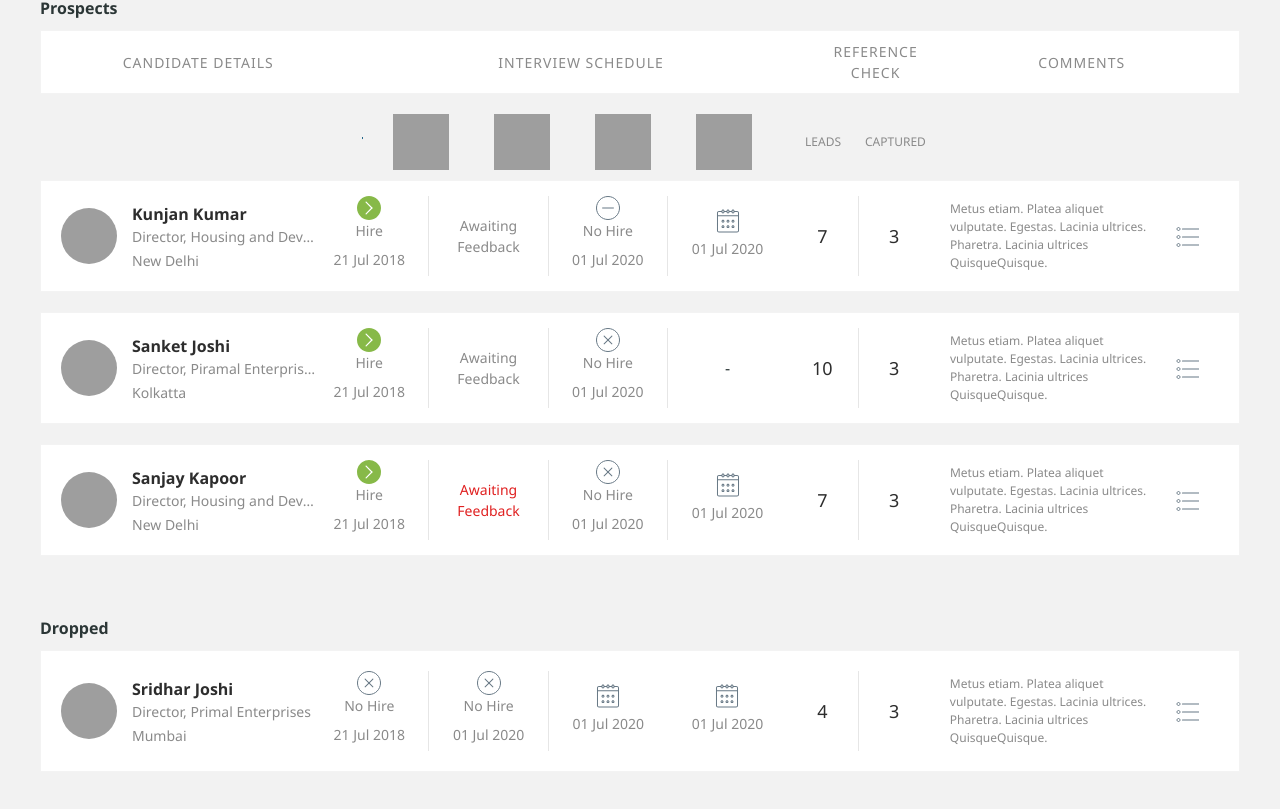
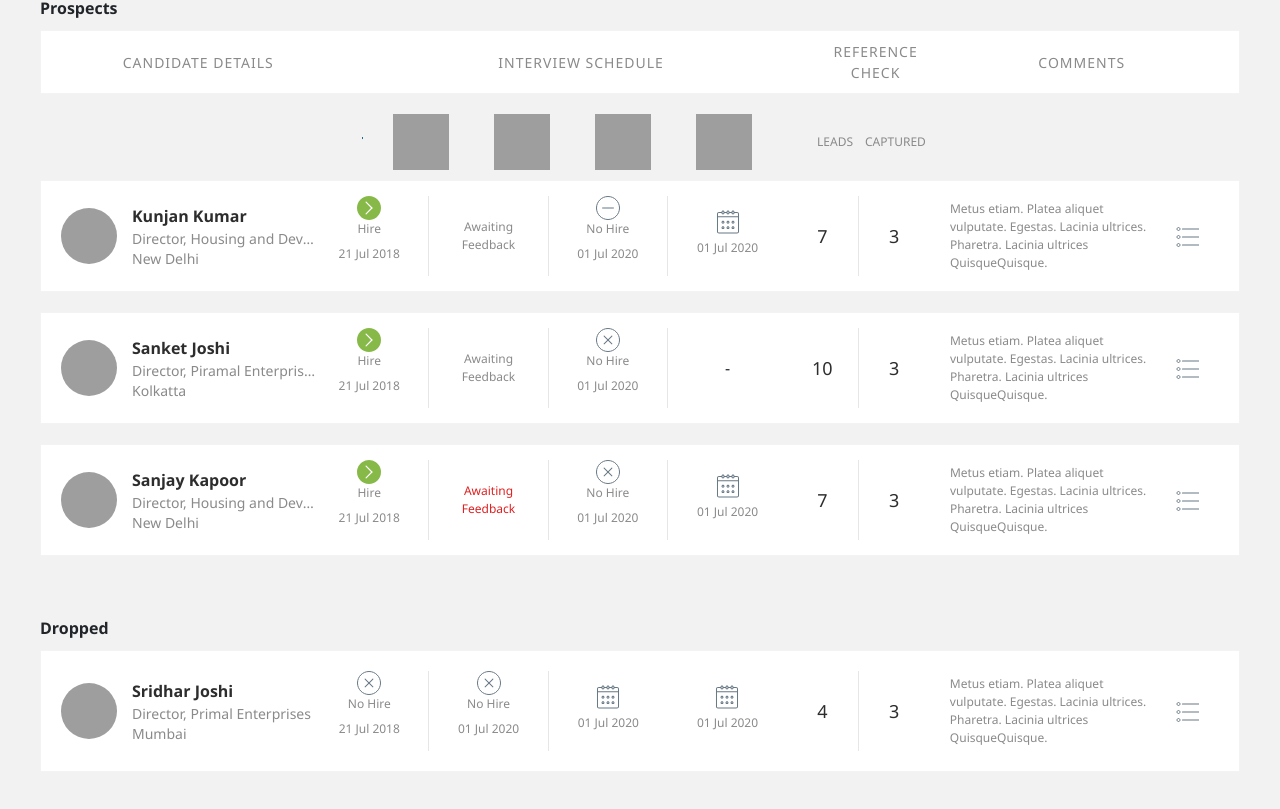
Before and after one commit to Varratharajan-UI/angular-TPM-View, an Angular app: page / in a window 1280 px wide. Shown: the part 297-1106 px from the top of the page. Built offline with nearby package versions, Linux system fonts and the light colour scheme; grey boxes are pictures that could not be loaded.

Commit message:
6 files modified, 3 deleted

```diff
--- a/src/app/app.module.ts
+++ b/src/app/app.module.ts
@@ -3,7 +3,6 @@ import { BrowserModule } from '@angular/platform-browser';
 import { FormsModule } from '@angular/forms';
 
 import { AppComponent } from './app.component';
-import { HelloComponent } from './hello.component';
 import { TpmViewPageComponent } from './tpm-view-page/tpm-view-page.component';
 import { TpmCandidateOfferExtendedComponent } from './tpm-view-page/tpm-candidate-offer-extended/tpm-candidate-offer-extended.component';
 import { TpmCandidateDroppedComponent } from './tpm-view-page/tpm-candidate-dropped/tpm-candidate-dropped.component';
@@ -13,7 +12,6 @@ import { TpmCandidateProspectsComponent } from './tpm-view-page/tpm-candidate-pr
   imports:      [ BrowserModule, FormsModule ],
   declarations: [
     AppComponent,
-    HelloComponent,
     TpmViewPageComponent,
     TpmCandidateOfferExtendedComponent,
     TpmCandidateDroppedComponent,
--- a/src/app/hello.component.ts
+++ /dev/null
@@ -1,10 +0,0 @@
-import { Component, Input } from '@angular/core';
-
-@Component({
-  selector: 'hello',
-  template: `<h1>Hello {{name}}!</h1>`,
-  styles: [`h1 { font-family: Lato; }`]
-})
-export class HelloComponent  {
-  @Input() name: string;
-}
--- a/src/app/tpm-view-page/tpm-candidate-dropped/tpm-candidate-dropped.component.html
+++ b/src/app/tpm-view-page/tpm-candidate-dropped/tpm-candidate-dropped.component.html
@@ -15,21 +15,21 @@
     </div>
     <div class="tpm-view-dropped__cand-dropped">
       <div class="tpm-view-dropped__cand-status-icon spriteimage nohire"></div>
-      <div class="tpm-view-dropped__cand-role">No Hire</div>
-      <div class="tpm-view-dropped__cand-value">21 Jul 2018</div>
+      <div class="tpm-view-dropped__cand-role small">No Hire</div>
+      <div class="tpm-view-dropped__cand-value small">21 Jul 2018</div>
     </div>
     <div class="tpm-view-dropped__cand-dropped">
       <div class="tpm-view-dropped__cand-status-icon spriteimage nohire"></div>
-      <div class="tpm-view-dropped__cand-role">No Hire</div>
-      <div class="tpm-view-dropped__cand-value">01 Jul 2020</div>
+      <div class="tpm-view-dropped__cand-role small">No Hire</div>
+      <div class="tpm-view-dropped__cand-value small">01 Jul 2020</div>
     </div>
     <div class="tpm-view-dropped__cand-dropped vcenter last">
       <div class="tpm-view-dropped__cand-status-icon spriteimage calendar"></div>
-      <div class="tpm-view-dropped__cand-value">01 Jul 2020</div>
+      <div class="tpm-view-dropped__cand-value small">01 Jul 2020</div>
     </div>
     <div class="tpm-view-dropped__cand-dropped vcenter last">
       <div class="tpm-view-dropped__cand-status-icon spriteimage calendar"></div>
-      <div class="tpm-view-dropped__cand-value">01 Jul 2020</div>
+      <div class="tpm-view-dropped__cand-value small">01 Jul 2020</div>
     </div>
     <div class="tpm-view-dropped__cand-dropped vcenter ref-check">
       <div class="tpm-view-dropped__cand-reference">4</div>
--- a/src/app/tpm-view-page/tpm-candidate-dropped/tpm-candidate-dropped.component.scss
+++ b/src/app/tpm-view-page/tpm-candidate-dropped/tpm-candidate-dropped.component.scss
@@ -42,9 +42,12 @@
     font-size: 14px;
     width: 100%;
     text-overflow: ellipsis;
-    height: 24px;
+    height: 20px;
     white-space: nowrap;
     overflow: hidden;
+    &.small {
+      font-size: 12px;
+    }
   }
   &__cand-location {
     color: $grey-label;
@@ -74,6 +77,9 @@
     font-size: 14px;
     margin: 5px 0;
     color: $grey-label;
+    &.small {
+      font-size: 12px;
+    }
   }
   &__cand-comments {
     width: 22%;
--- a/src/app/tpm-view-page/tpm-candidate-prospects/tpm-candidate-prospects.component.html
+++ b/src/app/tpm-view-page/tpm-candidate-prospects/tpm-candidate-prospects.component.html
@@ -46,20 +46,20 @@
       </div>
       <div class="tpm-view-prospects__cand-prospects">
         <div class="tpm-view-prospects__cand-status-icon spriteimage hire"></div>
-        <div class="tpm-view-prospects__cand-role">Hire</div>
-        <div class="tpm-view-prospects__cand-value">21 Jul 2018</div>
+        <div class="tpm-view-prospects__cand-role small">Hire</div>
+        <div class="tpm-view-prospects__cand-value small">21 Jul 2018</div>
       </div>
       <div class="tpm-view-prospects__cand-prospects vcenter">
-        <div class="tpm-view-prospects__cand-value">Awaiting Feedback</div>
+        <div class="tpm-view-prospects__cand-value small">Awaiting Feedback</div>
       </div>
       <div class="tpm-view-prospects__cand-prospects">
         <div class="tpm-view-prospects__cand-status-icon spriteimage notconfirm"></div>
-        <div class="tpm-view-prospects__cand-role">No Hire</div>
-        <div class="tpm-view-prospects__cand-value">01 Jul 2020</div>
+        <div class="tpm-view-prospects__cand-role small">No Hire</div>
+        <div class="tpm-view-prospects__cand-value small">01 Jul 2020</div>
       </div>
       <div class="tpm-view-prospects__cand-prospects vcenter last">
         <div class="tpm-view-prospects__cand-status-icon spriteimage calendar"></div>
-        <div class="tpm-view-prospects__cand-value">01 Jul 2020</div>
+        <div class="tpm-view-prospects__cand-value small">01 Jul 2020</div>
       </div>
       <div class="tpm-view-prospects__cand-prospects vcenter ref-check">
         <div class="tpm-view-prospects__cand-reference">7</div>
@@ -89,16 +89,16 @@
       </div>
       <div class="tpm-view-prospects__cand-prospects">
         <div class="tpm-view-prospects__cand-status-icon spriteimage hire"></div>
-        <div class="tpm-view-prospects__cand-role">Hire</div>
-        <div class="tpm-view-prospects__cand-value">21 Jul 2018</div>
+        <div class="tpm-view-prospects__cand-role small">Hire</div>
+        <div class="tpm-view-prospects__cand-value small">21 Jul 2018</div>
       </div>
       <div class="tpm-view-prospects__cand-prospects vcenter">
-        <div class="tpm-view-prospects__cand-value">Awaiting Feedback</div>
+        <div class="tpm-view-prospects__cand-value small">Awaiting Feedback</div>
       </div>
       <div class="tpm-view-prospects__cand-prospects">
         <div class="tpm-view-prospects__cand-status-icon spriteimage nohire"></div>
-        <div class="tpm-view-prospects__cand-role">No Hire</div>
-        <div class="tpm-view-prospects__cand-value">01 Jul 2020</div>
+        <div class="tpm-view-prospects__cand-role small">No Hire</div>
+        <div class="tpm-view-prospects__cand-value small">01 Jul 2020</div>
       </div>
       <div class="tpm-view-prospects__cand-prospects vcenter last">
         -
@@ -131,20 +131,20 @@
     </div>
     <div class="tpm-view-prospects__cand-prospects">
       <div class="tpm-view-prospects__cand-status-icon spriteimage hire"></div>
-      <div class="tpm-view-prospects__cand-role">Hire</div>
-      <div class="tpm-view-prospects__cand-value">21 Jul 2018</div>
+      <div class="tpm-view-prospects__cand-role small">Hire</div>
+      <div class="tpm-view-prospects__cand-value small">21 Jul 2018</div>
     </div>
     <div class="tpm-view-prospects__cand-prospects vcenter">
-      <div class="tpm-view-prospects__cand-value redlabel">Awaiting Feedback</div>
+      <div class="tpm-view-prospects__cand-value small redlabel">Awaiting Feedback</div>
     </div>
     <div class="tpm-view-prospects__cand-prospects">
       <div class="tpm-view-prospects__cand-status-icon spriteimage nohire"></div>
-      <div class="tpm-view-prospects__cand-role">No Hire</div>
-      <div class="tpm-view-prospects__cand-value">01 Jul 2020</div>
+      <div class="tpm-view-prospects__cand-role small">No Hire</div>
+      <div class="tpm-view-prospects__cand-value small">01 Jul 2020</div>
     </div>
     <div class="tpm-view-prospects__cand-prospects vcenter last">
       <div class="tpm-view-prospects__cand-status-icon spriteimage calendar"></div>
-      <div class="tpm-view-prospects__cand-value">01 Jul 2020</div>
+      <div class="tpm-view-prospects__cand-value small">01 Jul 2020</div>
     </div>
     <div class="tpm-view-prospects__cand-prospects vcenter ref-check">
       <div class="tpm-view-prospects__cand-reference">7</div>
--- a/src/app/tpm-view-page/tpm-candidate-prospects/tpm-candidate-prospects.component.scss
+++ b/src/app/tpm-view-page/tpm-candidate-prospects/tpm-candidate-prospects.component.scss
@@ -39,6 +39,7 @@
     text-transform: uppercase;
     color: $grey-label;
     font-size: 12px;
+    text-align: center;
   }
   &__slider {
     @include flexrow;
@@ -112,9 +113,12 @@
     font-size: 14px;
     width: 100%;
     text-overflow: ellipsis;
-    height: 24px;
+    height: 20px;
     white-space: nowrap;
     overflow: hidden;
+    &.small {
+      font-size: 12px;
+    }
   }
   &__cand-location {
     color: $grey-label;
@@ -144,6 +148,9 @@
     font-size: 14px;
     margin: 5px 0;
     color: $grey-label;
+    &.small {
+      font-size: 12px;
+    }
   }
   &__cand-comments {
     width: 22%;
--- a/src/styles.scss
+++ b/src/styles.scss
@@ -1,10 +1,8 @@
 /* Add application styles & imports to this file! */
-@import './styles/_variables';
 @import 'bootstrap/scss/bootstrap';
 
 html,
 body {
-  color: $dc;
   margin: 0;
   padding: 0;
 }
--- a/src/styles/_variables.scss
+++ /dev/null
@@ -1,6 +0,0 @@
-$primary: #39b0d5; //Primary
-$db: #4f8bc3; //Dark Blue
-$dg: #4b4b4b; //Dark Gray
-$lg:  #676767; //Light Gray
-$bg: #f9f9f9; //Default Background
-$dc: #2b3636; //Default Color
```
Also changed, not shown: src/styles/_mixins.scss (deleted).
